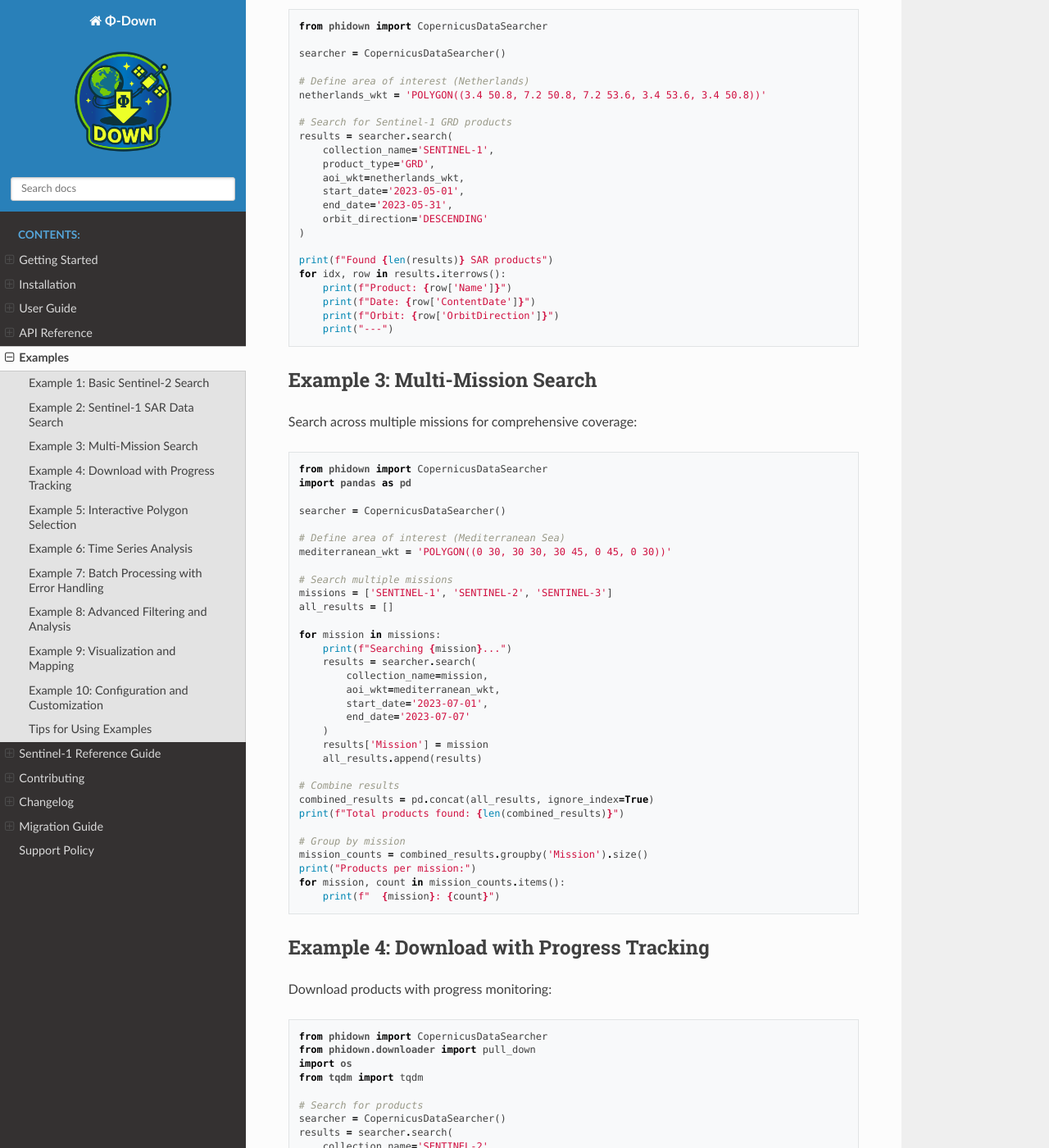
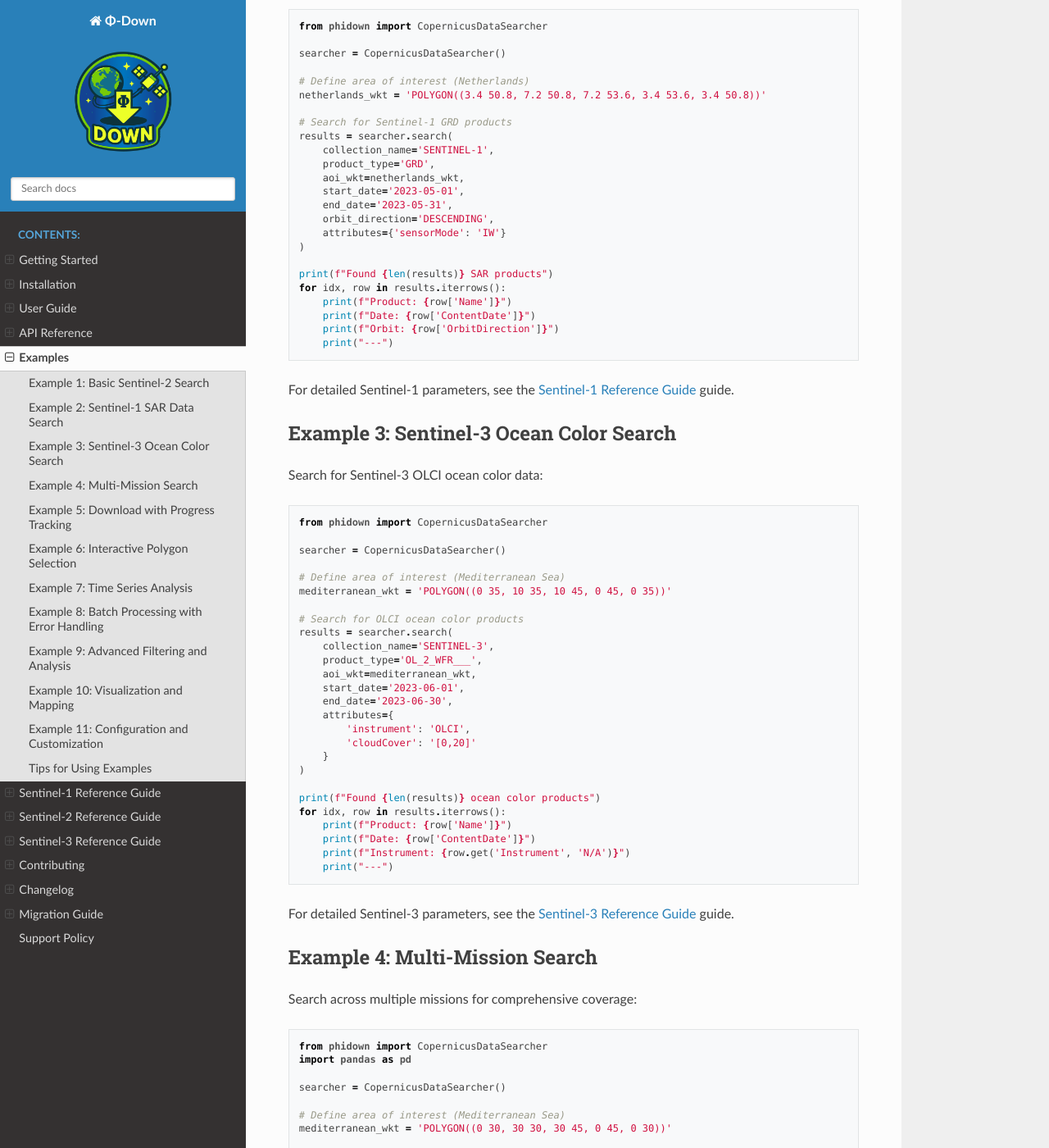
Before and after one commit to ESA-PhiLab/phidown, a Sphinx documentation site: the page built from docs/source/examples.rst, in a window 1280 px wide and 1400 px high, scrolled down 791 px. Shown: the whole window at 82% size. Built offline with Sphinx 7.4.7 and the Read the Docs theme 3.1.0, drawn with Linux system fonts in a browser that asks for light colours; pages that are not in the unit, such as notebooks, are missing from menus; some of the changed text lies outside the part shown.

Commit message:
Enhance documentation with detailed examples for Sentinel-2 and Sentinel-3, including updated product types and search parameters

```diff
--- a/docs/source/examples.rst
+++ b/docs/source/examples.rst
@@ -52,7 +52,8 @@ Search for Sentinel-1 SAR data with specific parameters:
        aoi_wkt=netherlands_wkt,
        start_date='2023-05-01',
        end_date='2023-05-31',
-       orbit_direction='DESCENDING'
+       orbit_direction='DESCENDING',
+       attributes={'sensorMode': 'IW'}
    )
 
    print(f"Found {len(results)} SAR products")
@@ -62,8 +63,46 @@ Search for Sentinel-1 SAR data with specific parameters:
        print(f"Orbit: {row['OrbitDirection']}")
        print("---")
 
-Example 3: Multi-Mission Search
------------------------------------
+For detailed Sentinel-1 parameters, see the :doc:`sentinel1_reference` guide.
+
+Example 3: Sentinel-3 Ocean Color Search
+-----------------------------------------
+
+Search for Sentinel-3 OLCI ocean color data:
+
+.. code-block:: python
+
+   from phidown import CopernicusDataSearcher
+
+   searcher = CopernicusDataSearcher()
+
+   # Define area of interest (Mediterranean Sea)
+   mediterranean_wkt = 'POLYGON((0 35, 10 35, 10 45, 0 45, 0 35))'
+
+   # Search for OLCI ocean color products
+   results = searcher.search(
+       collection_name='SENTINEL-3',
+       product_type='OL_2_WFR___',
+       aoi_wkt=mediterranean_wkt,
+       start_date='2023-06-01',
+       end_date='2023-06-30',
+       attributes={
+           'instrument': 'OLCI',
+           'cloudCover': '[0,20]'
+       }
+   )
+
+   print(f"Found {len(results)} ocean color products")
+   for idx, row in results.iterrows():
+       print(f"Product: {row['Name']}")
+       print(f"Date: {row['ContentDate']}")
+       print(f"Instrument: {row.get('Instrument', 'N/A')}")
+       print("---")
+
+For detailed Sentinel-3 parameters, see the :doc:`sentinel3_reference` guide.
+
+Example 4: Multi-Mission Search
+-------------------------------
 
 Search across multiple missions for comprehensive coverage:
 
@@ -325,7 +364,7 @@ Apply complex filters and analyze results:
    for idx, row in best_monthly.iterrows():
        print(f"{row['Date'].strftime('%Y-%m')}: {row['Name']} (Cloud Cover: {row['CloudCover']}%)")
 
-Example 9: Visualization and Mapping
+Example 10: Visualization and Mapping
 ------------------------------------
 
 Create visualizations of search results:
@@ -375,7 +414,7 @@ Create visualizations of search results:
    m.save('search_results_map.html')
    print("Map saved as 'search_results_map.html'")
 
-Example 10: Configuration and Customization
+Example 11: Configuration and Customization
 -------------------------------------------
 
 Customize search parameters and configuration:
--- a/docs/source/getting_started.rst
+++ b/docs/source/getting_started.rst
@@ -81,6 +81,10 @@ What's Next?
 * Read the :doc:`user_guide` for detailed usage instructions
 * Check out the :doc:`examples` for common use cases
 * Explore the :doc:`api_reference` for complete API documentation
+* Review mission-specific guides:
+  - :doc:`sentinel1_reference` for SAR data parameters
+  - :doc:`sentinel2_reference` for optical data parameters
+  - :doc:`sentinel3_reference` for ocean/land data parameters
 * Try the interactive tools for polygon selection and visualization
 
 Common Issues
--- a/docs/source/index.rst
+++ b/docs/source/index.rst
@@ -20,6 +20,8 @@ Welcome to Φ-Down Documentation
    api_reference
    examples
    sentinel1_reference
+   sentinel2_reference
+   sentinel3_reference
    contributing
    changelog
 
--- a/docs/source/user_guide.rst
+++ b/docs/source/user_guide.rst
@@ -104,25 +104,39 @@ Sentinel-2 (Optical)
 ^^^^^^^^^^^^^^^^^^^^
 
 * **Collection**: 'SENTINEL-2'
-* **Product Types**: 'L1C', 'L2A'
+* **Product Types**: 'S2MSI1C', 'S2MSI2A'
 * **Use Cases**: Land cover mapping, agriculture monitoring, environmental analysis
 
 .. code-block:: python
 
    results = searcher.search(
        collection_name='SENTINEL-2',
-       product_type='L2A',
+       product_type='S2MSI2A',
        cloud_cover_threshold=10,
        start_date='2023-01-01',
        end_date='2023-01-31'
    )
 
+For detailed Sentinel-2 search parameters and examples, see the :doc:`sentinel2_reference` guide.
+
 Sentinel-3 (Ocean/Land)
 ^^^^^^^^^^^^^^^^^^^^^^^
 
 * **Collection**: 'SENTINEL-3'
-* **Product Types**: 'OL_1_EFR', 'OL_2_LFR', 'SL_1_RBT', 'SL_2_LST'
+* **Product Types**: 'OL_1_EFR___', 'OL_2_LFR___', 'SL_1_RBT___', 'SL_2_LST___'
 * **Use Cases**: Ocean color, land surface temperature, topography
+
+.. code-block:: python
+
+   results = searcher.search(
+       collection_name='SENTINEL-3',
+       product_type='OL_2_LFR___',
+       start_date='2023-01-01',
+       end_date='2023-01-31',
+       attributes={'instrument': 'OLCI'}
+   )
+
+For detailed Sentinel-3 search parameters and examples, see the :doc:`sentinel3_reference` guide.
 
 Sentinel-5P (Atmospheric)
 ^^^^^^^^^^^^^^^^^^^^^^^^^
```
Also changed, not shown: other parts of docs/source/examples.rst (+5 -5 lines).
